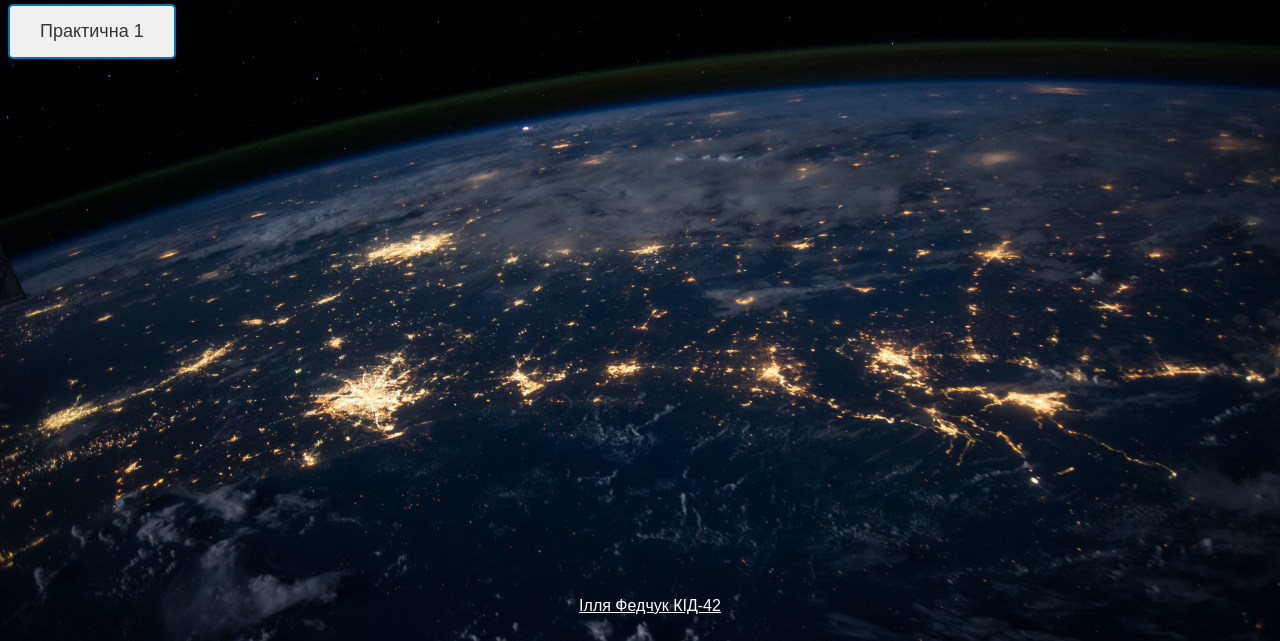
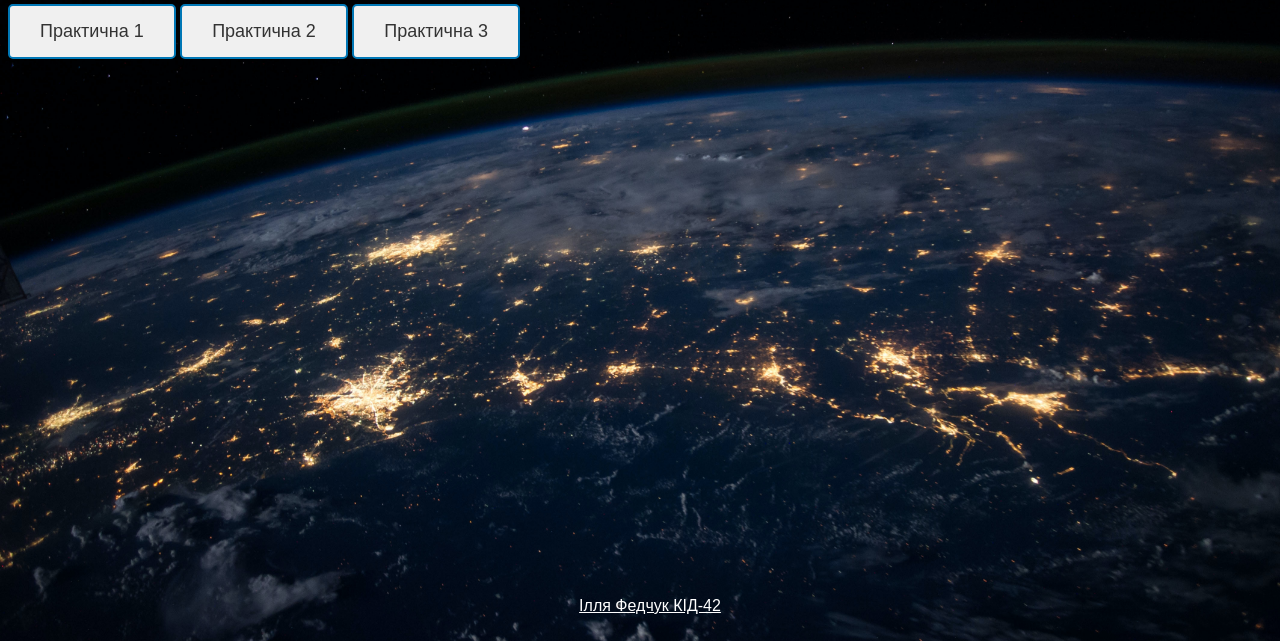
Before and after one commit to Wertteros/Web, a plain HTML site: page prac.html in a window 1280 px wide. Shown: the part 159-800 px from the top of the page. Drawn offline with Linux system fonts and the light colour scheme.

Commit message:
Update prac.html

```diff
--- a/prac.html
+++ b/prac.html
@@ -19,7 +19,8 @@
   <h1>Практичні</h1>
 
   <button class="practical-button" onclick="location.href='practise/prac1.html '">Практична 1</button>
-
+  <button class="practical-button" onclick="location.href='practise/prac2.html '">Практична 2</button>
+  <button class="practical-button" onclick="location.href='practise/prac3.html '">Практична 3</button>
 
 
 
```
